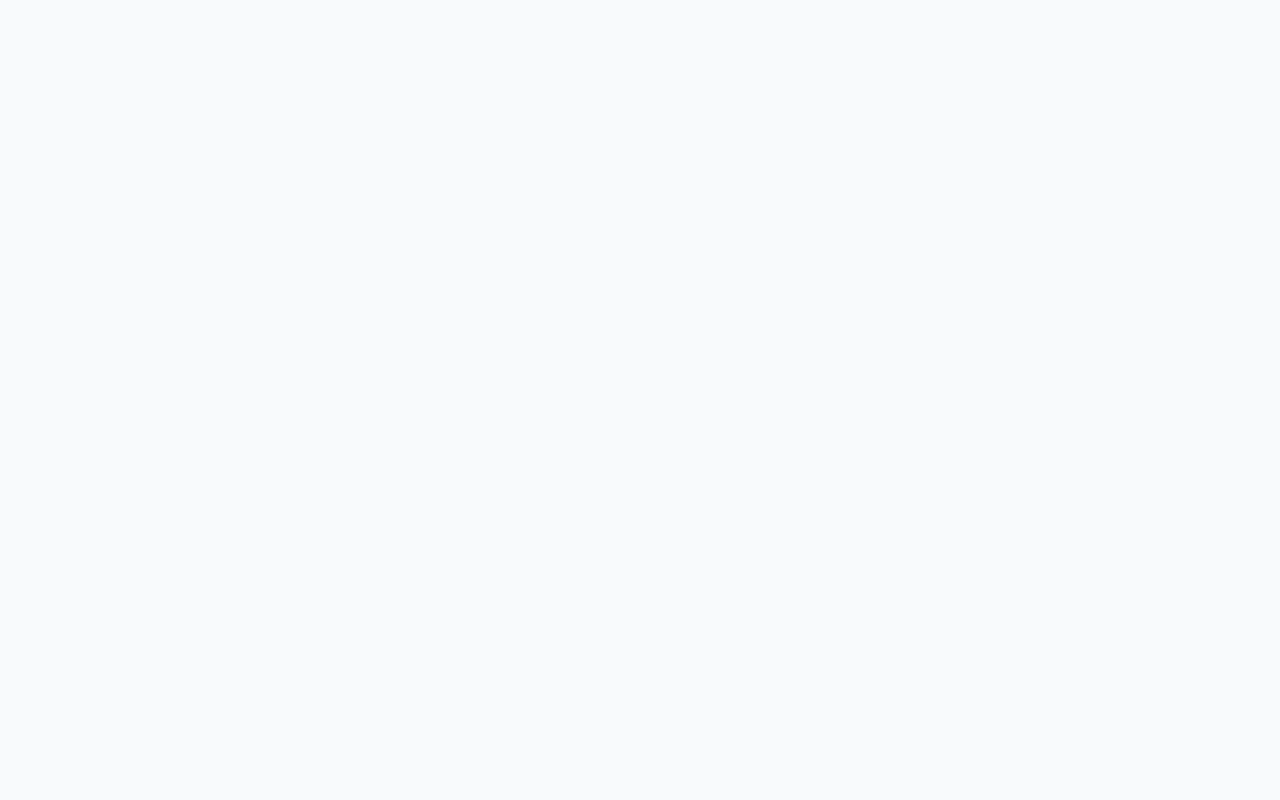
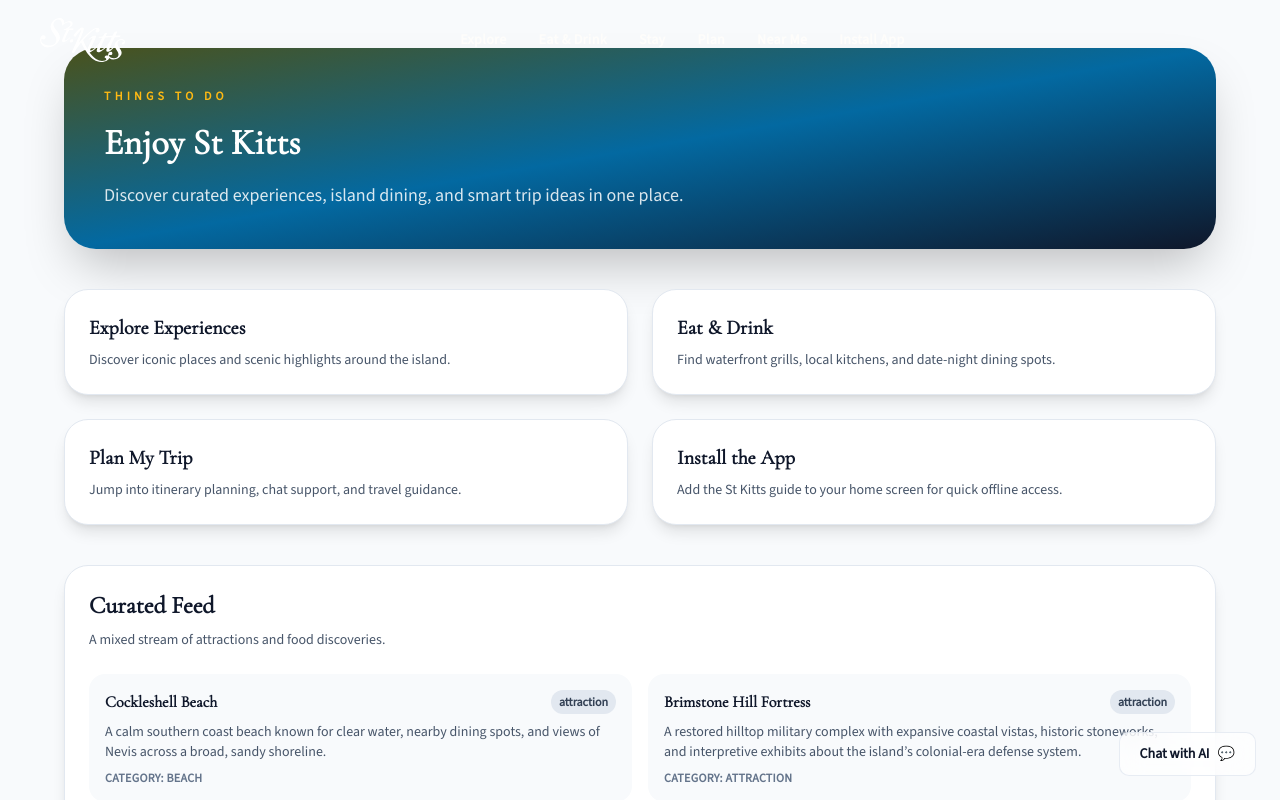
Before and after one commit to leahbrowne/kn, a Next.js app: page /things-to-do in a window 1280 px wide. Before the commit this address had no page. Shown: the top 800 px of the page. Built offline with nearby package versions, Linux system fonts and the light colour scheme.

Commit message:
Rework demo navigation and things-to-do experience hub

```diff
--- a/app/Header.tsx
+++ b/app/Header.tsx
@@ -5,18 +5,17 @@ import { useEffect, useState } from "react";
 import { useInstallPrompt } from "../lib/hooks/useInstallPrompt";
 
 const navLinks = [
-  { label: "Explore", href: "/things-to-do/attractions" },
+  { label: "Explore", href: "/things-to-do" },
+  { label: "Eat & Drink", href: "/things-to-do/restaurants" },
   { label: "Stay", href: "/stay" },
-  { label: "Eat & Drink", href: "/things-to-do/restaurants" },
   { label: "Plan", href: "/plan-your-trip" },
   { label: "Near Me", href: "/near-me" },
-];
+] as const;
 
 export default function Header() {
   const [isMenuOpen, setIsMenuOpen] = useState(false);
   const [isScrolled, setIsScrolled] = useState(false);
-  const { canInstall, dismissPrompt, isInstalled, promptInstall } =
-    useInstallPrompt();
+  const { promptInstall } = useInstallPrompt();
 
   const handleNavClick = () => setIsMenuOpen(false);
 
@@ -71,32 +70,13 @@ export default function Header() {
                   </a>
                 </li>
               ))}
+              <li>
+                <button className="header-nav-link" onClick={handleInstall} type="button">
+                  Install App
+                </button>
+              </li>
             </ul>
           </nav>
-        </div>
-
-        <div className="hidden items-center justify-end gap-3 lg:flex">
-          <a className="header-ghost-button" href="/stay">
-            View Stays
-          </a>
-          {canInstall && !isInstalled ? (
-            <>
-              <button
-                className="header-ghost-button"
-                onClick={handleInstall}
-                type="button"
-              >
-                Install App
-              </button>
-              <button
-                className="header-ghost-button"
-                onClick={dismissPrompt}
-                type="button"
-              >
-                Not now
-              </button>
-            </>
-          ) : null}
         </div>
       </div>
 
@@ -117,34 +97,19 @@ export default function Header() {
                 </a>
               </li>
             ))}
+            <li>
+              <button
+                className="header-nav-link"
+                onClick={() => {
+                  handleInstall();
+                  handleNavClick();
+                }}
+                type="button"
+              >
+                Install App
+              </button>
+            </li>
           </ul>
-          <div className="mt-5 flex flex-col gap-3">
-            <a
-              className="header-ghost-button text-center"
-              href="/stay"
-              onClick={handleNavClick}
-            >
-              View Stays
-            </a>
-            {canInstall && !isInstalled ? (
-              <>
-                <button
-                  className="header-ghost-button"
-                  onClick={handleInstall}
-                  type="button"
-                >
-                  Install App
-                </button>
-                <button
-                  className="header-ghost-button"
-                  onClick={dismissPrompt}
-                  type="button"
-                >
-                  Not now
-                </button>
-              </>
-            ) : null}
-          </div>
         </nav>
       </div>
     </header>
--- a/app/things-to-do/page.tsx
+++ b/app/things-to-do/page.tsx
@@ -1,5 +1,193 @@
-import { notFound } from "next/navigation";
+"use client";
 
-export default function Page() {
-  notFound();
+import attractions from "@/data/attractions.json";
+import restaurants from "@/data/restaurants.json";
+import { useInstallPrompt } from "@/lib/hooks/useInstallPrompt";
+
+type Attraction = {
+  id: string;
+  name: string;
+  description: string;
+  category: string;
+};
+
+type Restaurant = {
+  slug: string;
+  name: string;
+  description: string;
+  region: string;
+};
+
+type HubItem = {
+  id: string;
+  name: string;
+  description: string;
+  category: string;
+  type: "attraction" | "restaurant";
+};
+
+const attractionItems = attractions as Attraction[];
+const restaurantItems = restaurants as Restaurant[];
+
+const mixedFeed: HubItem[] = [
+  ...attractionItems.map((item) => ({
+    id: item.id,
+    name: item.name,
+    description: item.description,
+    category: item.category,
+    type: "attraction" as const,
+  })),
+  ...restaurantItems.map((item) => ({
+    id: item.slug,
+    name: item.name,
+    description: item.description,
+    category: item.region,
+    type: "restaurant" as const,
+  })),
+];
+
+const getTags = (item: HubItem) => {
+  const text = `${item.name} ${item.description} ${item.category}`.toLowerCase();
+  const tags: string[] = [];
+
+  if (
+    text.includes("romantic") ||
+    text.includes("couple") ||
+    text.includes("sunset") ||
+    text.includes("beach") ||
+    text.includes("intimate")
+  ) {
+    tags.push("romantic");
+  }
+
+  if (item.type === "restaurant") {
+    tags.push("food");
+  }
+
+  return tags;
+};
+
+const romanticIdeas = mixedFeed.filter((item) => getTags(item).includes("romantic"));
+const popularRightNow = [
+  ...attractionItems.slice(0, 3).map((item) => ({
+    id: item.id,
+    name: item.name,
+    description: item.description,
+    category: item.category,
+    type: "attraction" as const,
+  })),
+  ...restaurantItems.slice(0, 3).map((item) => ({
+    id: item.slug,
+    name: item.name,
+    description: item.description,
+    category: item.region,
+    type: "restaurant" as const,
+  })),
+];
+
+const foodSpots = mixedFeed.filter((item) => item.type === "restaurant");
+
+export default function ThingsToDoPage() {
+  const { promptInstall } = useInstallPrompt();
+
+  const handleInstall = async () => {
+    const result = await promptInstall();
+    if (result?.outcome === "ios") {
+      window.alert(result.message);
+    }
+  };
+
+  return (
+    <main className="bg-slate-50 px-6 py-12">
+      <div className="mx-auto flex w-full max-w-6xl flex-col gap-10">
+        <section className="rounded-[32px] bg-gradient-to-br from-primary via-sky-700 to-slate-900 p-10 text-white shadow-2xl">
+          <p className="text-xs font-semibold uppercase tracking-[0.35em] text-secondary">
+            Things to Do
+          </p>
+          <h1 className="mt-4 text-4xl font-semibold leading-tight">Enjoy St Kitts</h1>
+          <p className="mt-4 text-lg text-white/85">
+            Discover curated experiences, island dining, and smart trip ideas in one place.
+          </p>
+        </section>
+
+        <section className="grid gap-6 md:grid-cols-2">
+          <a className="rounded-3xl border border-slate-200 bg-white p-6 shadow-lg" href="/things-to-do/attractions">
+            <h2 className="text-xl font-semibold text-slate-900">Explore Experiences</h2>
+            <p className="mt-2 text-sm text-slate-600">Discover iconic places and scenic highlights around the island.</p>
+          </a>
+          <a className="rounded-3xl border border-slate-200 bg-white p-6 shadow-lg" href="/things-to-do/restaurants">
+            <h2 className="text-xl font-semibold text-slate-900">Eat &amp; Drink</h2>
+            <p className="mt-2 text-sm text-slate-600">Find waterfront grills, local kitchens, and date-night dining spots.</p>
+          </a>
+          <a className="rounded-3xl border border-slate-200 bg-white p-6 shadow-lg" href="/plan-your-trip">
+            <h2 className="text-xl font-semibold text-slate-900">Plan My Trip</h2>
+            <p className="mt-2 text-sm text-slate-600">Jump into itinerary planning, chat support, and travel guidance.</p>
+          </a>
+          <button className="rounded-3xl border border-slate-200 bg-white p-6 text-left shadow-lg" onClick={handleInstall} type="button">
+            <h2 className="text-xl font-semibold text-slate-900">Install the App</h2>
+            <p className="mt-2 text-sm text-slate-600">Add the St Kitts guide to your home screen for quick offline access.</p>
+          </button>
+        </section>
+
+        <section className="rounded-3xl border border-slate-200 bg-white p-6 shadow-lg">
+          <h2 className="text-2xl font-semibold text-slate-900">Curated Feed</h2>
+          <p className="mt-2 text-sm text-slate-600">A mixed stream of attractions and food discoveries.</p>
+          <div className="mt-6 grid gap-4 md:grid-cols-2">
+            {mixedFeed.map((item) => (
+              <article key={item.id} className="rounded-2xl bg-slate-50 p-4">
+                <div className="flex items-center justify-between gap-2">
+                  <h3 className="text-base font-semibold text-slate-900">{item.name}</h3>
+                  <span className="rounded-full bg-slate-200 px-2 py-1 text-xs font-semibold text-slate-700">
+                    {item.type}
+                  </span>
+                </div>
+                <p className="mt-2 text-sm text-slate-600">{item.description}</p>
+                <p className="mt-2 text-xs font-semibold uppercase tracking-wide text-slate-500">
+                  Category: {item.category}
+                </p>
+              </article>
+            ))}
+          </div>
+        </section>
+
+        <section className="grid gap-6 lg:grid-cols-3">
+          <article className="rounded-3xl border border-slate-200 bg-white p-6 shadow-lg">
+            <h2 className="text-xl font-semibold text-slate-900">Romantic Ideas</h2>
+            <ul className="mt-4 space-y-3 text-sm text-slate-600">
+              {romanticIdeas.map((item) => (
+                <li key={`romantic-${item.id}`} className="rounded-2xl bg-slate-50 p-3">
+                  <p className="font-semibold text-slate-900">{item.name}</p>
+                  <p className="text-xs uppercase tracking-wide text-slate-500">{item.type}</p>
+                </li>
+              ))}
+            </ul>
+          </article>
+
+          <article className="rounded-3xl border border-slate-200 bg-white p-6 shadow-lg">
+            <h2 className="text-xl font-semibold text-slate-900">Popular Right Now</h2>
+            <ul className="mt-4 space-y-3 text-sm text-slate-600">
+              {popularRightNow.map((item) => (
+                <li key={`popular-${item.id}`} className="rounded-2xl bg-slate-50 p-3">
+                  <p className="font-semibold text-slate-900">{item.name}</p>
+                  <p className="text-xs uppercase tracking-wide text-slate-500">{item.type}</p>
+                </li>
+              ))}
+            </ul>
+          </article>
+
+          <article className="rounded-3xl border border-slate-200 bg-white p-6 shadow-lg">
+            <h2 className="text-xl font-semibold text-slate-900">Food Spots</h2>
+            <ul className="mt-4 space-y-3 text-sm text-slate-600">
+              {foodSpots.map((item) => (
+                <li key={`food-${item.id}`} className="rounded-2xl bg-slate-50 p-3">
+                  <p className="font-semibold text-slate-900">{item.name}</p>
+                  <p className="text-xs uppercase tracking-wide text-slate-500">{item.category}</p>
+                </li>
+              ))}
+            </ul>
+          </article>
+        </section>
+      </div>
+    </main>
+  );
 }
```
